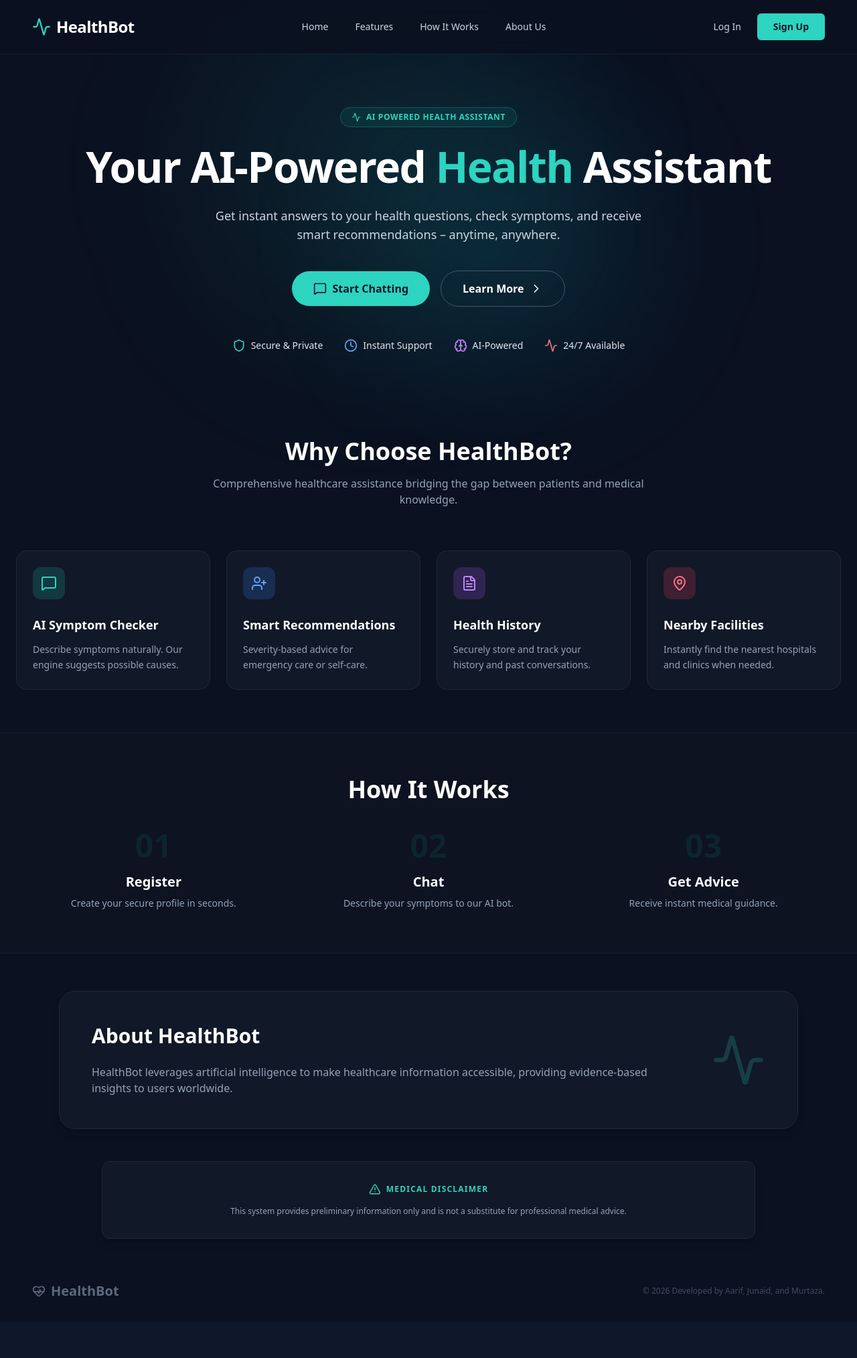
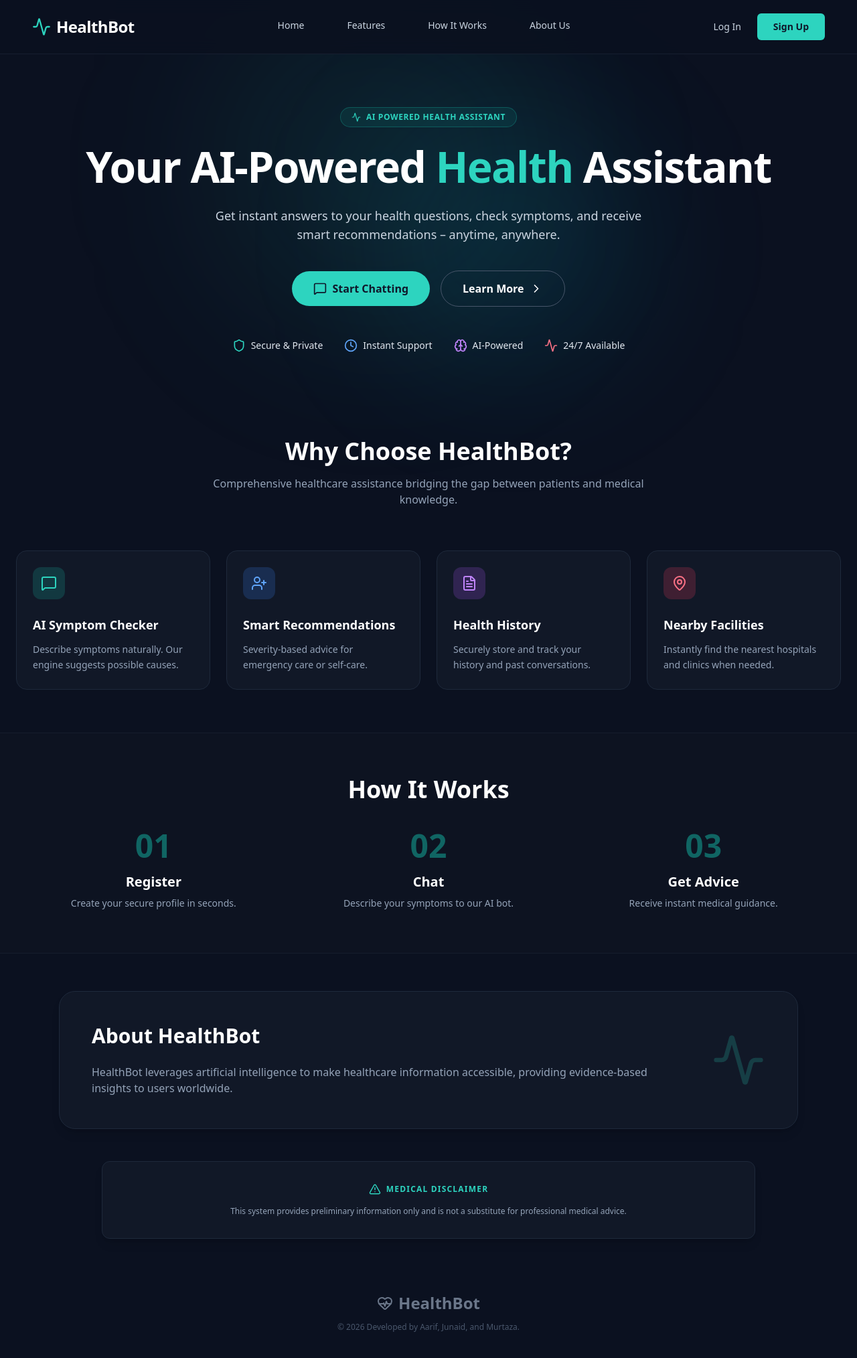
Before and after one commit to junaidnazeer/HealthBot-fullstack, a React (Create React App) app in the folder frontend/: page / in a window 1280 px wide. Shown: the whole page at 67% size. Before the commit the page ends 1974 px from the top, so only its background shows below. Built offline with nearby package versions, Linux system fonts and the light colour scheme.

Commit message:
UI: Fixed link clickability, fixed number visibility, and centered footer

```diff
--- a/frontend/src/pages/home.js
+++ b/frontend/src/pages/home.js
@@ -21,8 +21,8 @@ export default function Home() {
       <div className="absolute top-0 left-0 md:left-1/4 w-[300px] md:w-[500px] h-[300px] md:h-[500px] bg-teal-500/10 rounded-full blur-[80px] md:blur-[120px] pointer-events-none" />
       <div className="absolute top-40 right-0 md:right-1/4 w-[250px] md:w-[400px] h-[250px] md:h-[400px] bg-cyan-500/10 rounded-full blur-[60px] md:blur-[100px] pointer-events-none" />
 
-      {/* Navigation Bar - Hamburger Removed, Links Always Visible */}
-      <nav className="flex flex-col md:flex-row items-center justify-between px-4 py-3 lg:px-12 lg:py-5 border-b border-slate-800/60 bg-[#0B1120]/80 backdrop-blur-md fixed w-full top-0 z-50">
+      {/* Navigation Bar */}
+      <nav className="flex flex-col md:flex-row items-center justify-between px-4 py-3 lg:px-12 lg:py-5 border-b border-slate-800/60 bg-[#0B1120]/90 backdrop-blur-md fixed w-full top-0 z-[100]">
         {/* Top Row on Mobile (Logo & Auth) */}
         <div className="flex items-center justify-between w-full md:w-auto">
           <div className="flex items-center gap-2 cursor-pointer">
@@ -48,29 +48,29 @@ export default function Home() {
           </div>
         </div>
 
-        {/* 4 Navigation Links - Always visible on Mobile & Desktop */}
-        <div className="flex items-center justify-center gap-4 sm:gap-8 lg:gap-10 text-[11px] lg:text-sm font-medium text-slate-300 w-full md:w-auto mt-3 md:mt-0 overflow-x-auto no-scrollbar">
+        {/* 4 Navigation Links - Fixed for Clickability */}
+        <div className="flex items-center justify-center gap-2 sm:gap-6 lg:gap-10 text-[12px] lg:text-sm font-medium text-slate-300 w-full md:w-auto mt-3 md:mt-0 overflow-x-auto no-scrollbar pb-1">
           <a
             href="#home"
-            className="hover:text-teal-400 transition-colors whitespace-nowrap"
+            className="px-3 py-2 hover:text-teal-400 active:text-teal-400 transition-colors whitespace-nowrap inline-block"
           >
             Home
           </a>
           <a
             href="#features"
-            className="hover:text-teal-400 transition-colors whitespace-nowrap"
+            className="px-3 py-2 hover:text-teal-400 active:text-teal-400 transition-colors whitespace-nowrap inline-block"
           >
             Features
           </a>
           <a
             href="#how-it-works"
-            className="hover:text-teal-400 transition-colors whitespace-nowrap"
+            className="px-3 py-2 hover:text-teal-400 active:text-teal-400 transition-colors whitespace-nowrap inline-block"
           >
             How It Works
           </a>
           <a
             href="#about"
-            className="hover:text-teal-400 transition-colors whitespace-nowrap"
+            className="px-3 py-2 hover:text-teal-400 active:text-teal-400 transition-colors whitespace-nowrap inline-block"
           >
             About Us
           </a>
@@ -263,12 +263,15 @@ export default function Home() {
         </div>
       </div>
 
-      <footer className="pb-8 px-6 lg:px-12 flex flex-col md:flex-row items-center justify-between w-full max-w-[1400px] mx-auto opacity-60">
-        <div className="flex items-center gap-2">
-          <HeartPulse className="text-slate-400" size={20} />
-          <span className="text-xl font-bold text-slate-400">HealthBot</span>
+      {/* --- FOOTER (Centered as requested) --- */}
+      <footer className="pb-10 px-6 flex flex-col items-center justify-center w-full max-w-[1400px] mx-auto opacity-70 mt-4">
+        <div className="flex items-center gap-2 mb-3">
+          <HeartPulse className="text-slate-400" size={24} />
+          <span className="text-xl lg:text-2xl font-bold text-slate-400">
+            HealthBot
+          </span>
         </div>
-        <p className="text-slate-500 text-xs mt-4 md:mt-0">
+        <p className="text-slate-500 text-[10px] sm:text-xs font-medium text-center">
           © 2026 Developed by Aarif, Junaid, and Murtaza.
         </p>
       </footer>
@@ -298,9 +301,10 @@ const FeatureCard = ({ icon: Icon, theme, title, desc }) => {
   );
 };
 
+// Fixed visibility of numbers
 const Step = ({ number, title, desc }) => (
   <div className="flex flex-col items-center">
-    <div className="text-5xl font-black text-teal-500/10 mb-4">{number}</div>
+    <div className="text-5xl font-black text-teal-500/50 mb-4">{number}</div>
     <h4 className="text-xl font-bold text-white mb-2">{title}</h4>
     <p className="text-slate-400 text-sm text-center">{desc}</p>
   </div>
```
